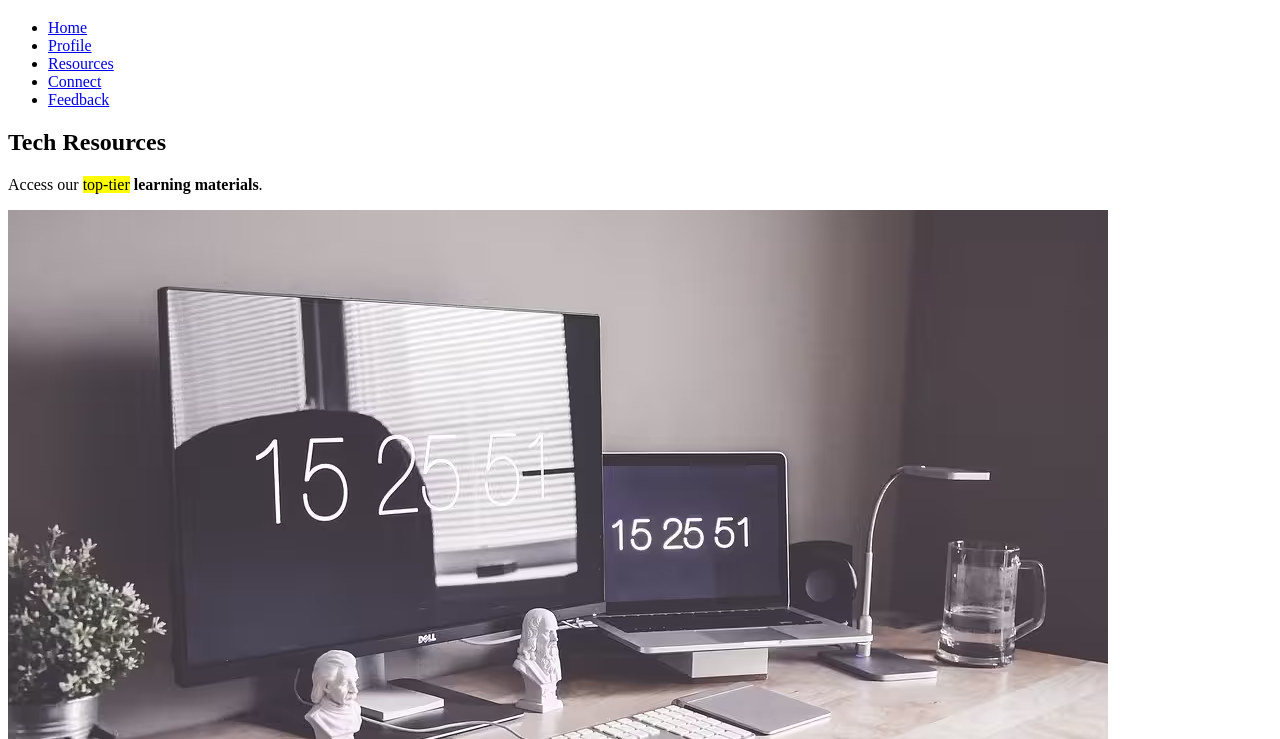
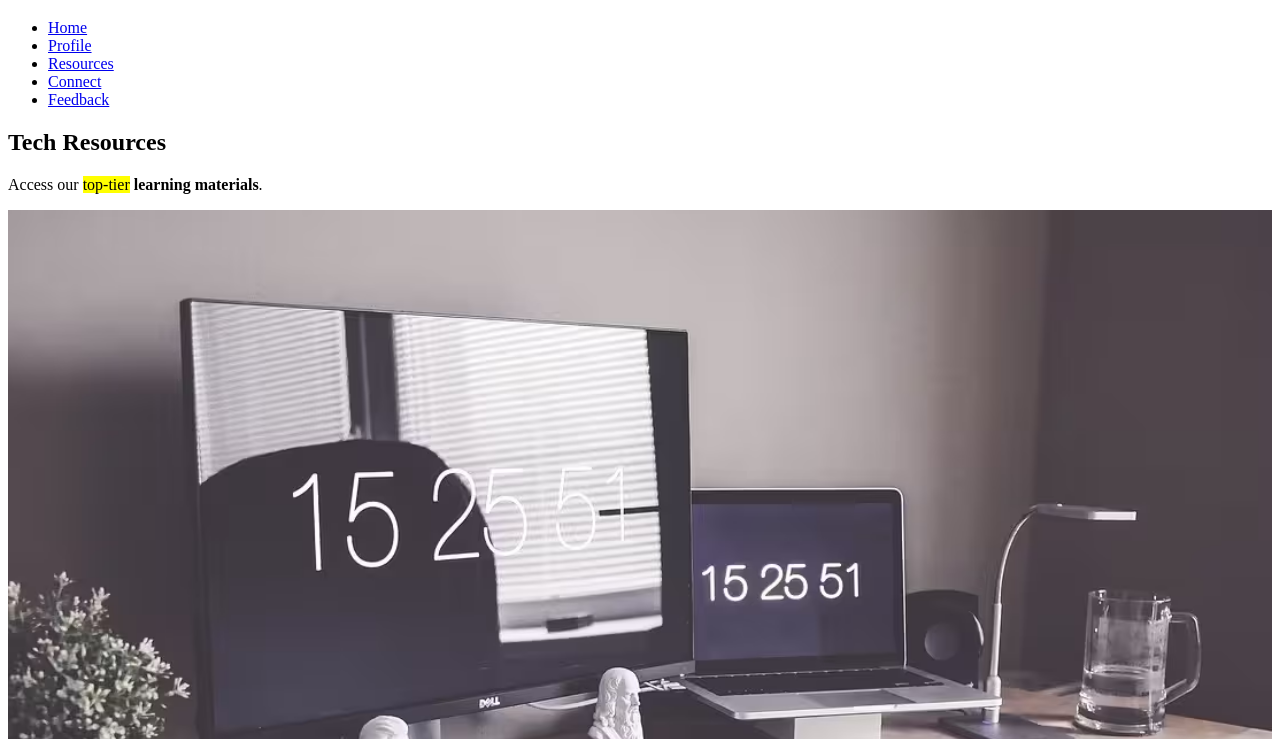
Before and after one commit to gopalkumar-dev/html-course, a plain HTML site: page Part-56/pages/resources.html in a window 1280 px wide. Shown: the part 61-800 px from the top of the page. Drawn offline with Linux system fonts and the light colour scheme.

Commit message:
Update resources.html

```diff
--- a/Part-56/pages/resources.html
+++ b/Part-56/pages/resources.html
@@ -73,6 +73,7 @@
                         <img
                             src="../assets/images/for_resources/media-450.avif"
                             alt="media_images"
+                            width="100%"
                         />
                         <p><sub>Responsive Resource</sub></p>
                     </picture>
```
